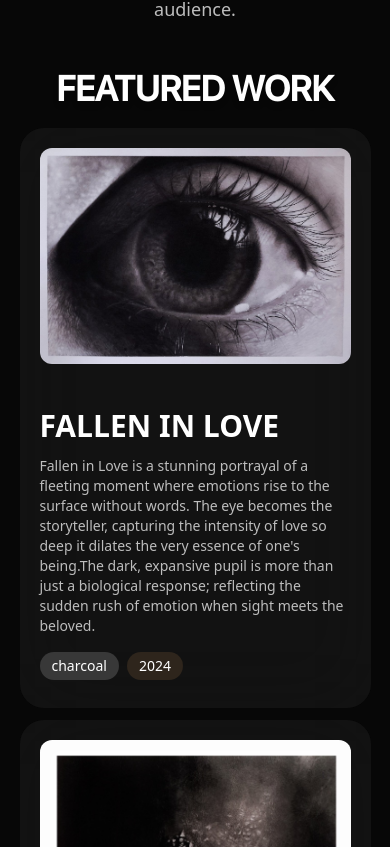
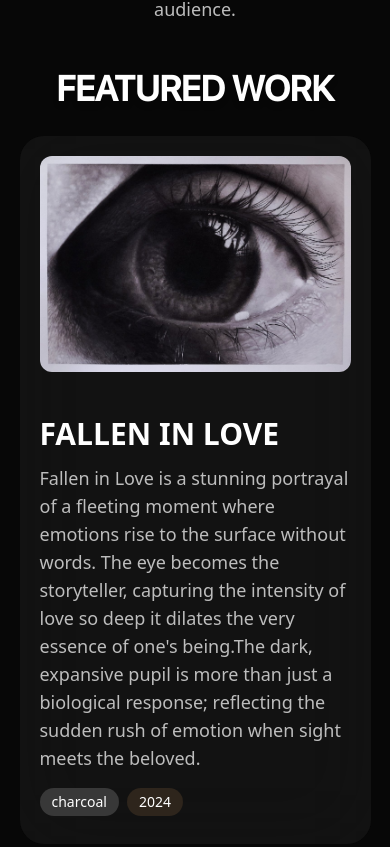
Before and after one commit to techiuv/artist-portfolio, a React (Vite) app: page / in a window 390 px wide. Shown: the part 817-1664 px from the top of the page. Built offline with nearby package versions, Linux system fonts and the light colour scheme.

Commit message:
Update Cards.jsx

```diff
--- a/src/component/Cards.jsx
+++ b/src/component/Cards.jsx
@@ -2,10 +2,10 @@ import React from 'react'
 
 const Cards = ({ path, tittle, year, description, medium }) => {
   return (
-    <div className='w-[100%] flex items-center flex-col md:flex-row justify-center gap-4 rounded-3xl bg-secondary-color backdrop-blur-2xl p-3 md:p-6 mt-3 md:mt-6'>
+    <div className='w-[100%] flex items-center flex-col md:flex-row justify-center gap-4 rounded-3xl bg-secondary-color backdrop-blur-2xl p-3 md:p-6 mt-5 md:mt-10'>
 
-      <div className='w-[100%] md:w-[30%] rounded-xl md:rounded-3xl object-cover p-2'>
-        <img src={path} alt={tittle} className='rounded-xl' />
+      <div className='w-[100%] md:w-[40%] rounded-xl md:rounded-3xl object-cover p-2'>
+        <img src={path} alt={tittle} className='rounded-xl w-[100%] h-auto' />
       </div>
 
 
@@ -17,7 +17,7 @@ const Cards = ({ path, tittle, year, description, medium }) => {
 
         <div className='w-[100%]'>
           <h2 className='font-bold text-3xl my-3  uppercase'>{tittle}</h2>
-          <p className='text-sm md:text-xl lg:text-2xl my-2 text-[#BDBDBD] font-normal '>{description}</p>
+          <p className='text-lg md:text-xl lg:text-2xl my-2 text-[#BDBDBD] font-normal '>{description}</p>
 
         </div>
       </div>
```
